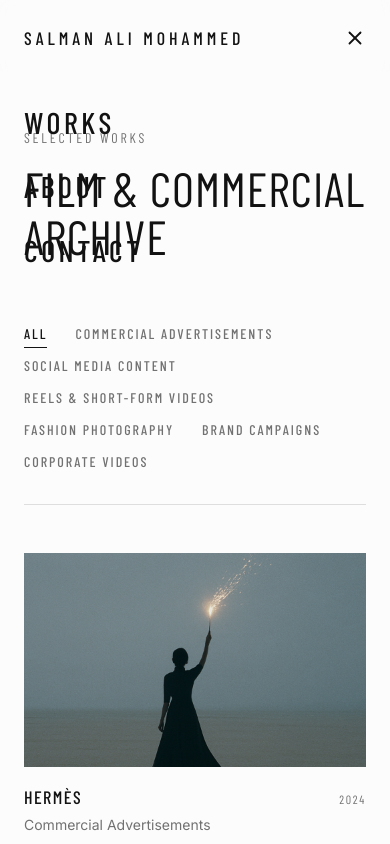
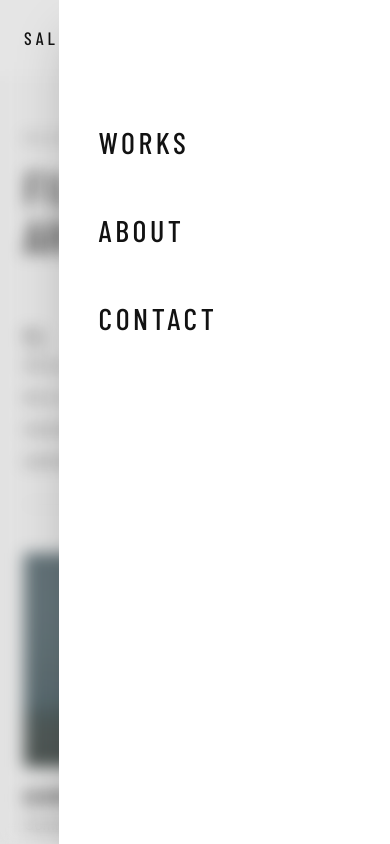
Before and after one commit to ownthesite/salam-ali-portfolio, a Next.js app: page /works in a window 390 px wide. Both pictures are taken after a click on the button "Open menu". Shown: the top 844 px of the page. Built offline with nearby package versions, Linux system fonts and the light colour scheme; a web font is replaced by a local one.

Commit message:
mobile-nav fix

```diff
--- a/components/site-nav.tsx
+++ b/components/site-nav.tsx
@@ -1,38 +1,40 @@
-'use client'
+"use client";
 
-import Link from 'next/link'
-import { usePathname } from 'next/navigation'
-import { useEffect, useState } from 'react'
-import { Menu, X } from 'lucide-react'
+import Link from "next/link";
+import { usePathname } from "next/navigation";
+import { useEffect, useState } from "react";
+import { Menu, X } from "lucide-react";
 
 const links = [
-  { href: '/works', label: 'Works' },
+  { href: "/works", label: "Works" },
   // { href: '/photography', label: 'Photography' },
-  { href: '/about', label: 'About' },
-  { href: '/contact', label: 'Contact' },
-]
+  { href: "/about", label: "About" },
+  { href: "/contact", label: "Contact" },
+];
 
 export function SiteNav() {
-  const pathname = usePathname()
-  const [open, setOpen] = useState(false)
+  const pathname = usePathname();
+  const [open, setOpen] = useState(false);
 
+  // Close the mobile menu automatically when the route changes
   useEffect(() => {
-    setOpen(false)
-  }, [pathname])
+    setOpen(false);
+  }, [pathname]);
 
+  // Lock body scroll when the mobile menu is open
   useEffect(() => {
-    document.body.style.overflow = open ? 'hidden' : ''
+    document.body.style.overflow = open ? "hidden" : "";
     return () => {
-      document.body.style.overflow = ''
-    }
-  }, [open])
+      document.body.style.overflow = "";
+    };
+  }, [open]);
 
   const isActive = (href: string) =>
-    href === '/' ? pathname === '/' : pathname.startsWith(href)
+    href === "/" ? pathname === "/" : pathname.startsWith(href);
 
   return (
-    <header className="fixed inset-x-0 top-0 z-50 bg-background/80 backdrop-blur-sm">
-      <nav className="mx-auto flex max-w-[1600px] items-center justify-between px-6 py-6 md:px-10">
+    <header className="fixed inset-x-0 top-0 z-[70] bg-white">
+      <nav className="relative z-50 mx-auto flex max-w-[1600px] items-center justify-between px-6 py-6 md:px-10">
         <Link
           href="/"
           className="font-heading text-lg font-medium uppercase tracking-[0.22em] text-foreground md:text-xl"
@@ -46,7 +48,7 @@ export function SiteNav() {
               <Link
                 href={link.href}
                 data-active={isActive(link.href)}
-                className="nav-link font-heading text-sm font-medium uppercase tracking-[0.18em] text-foreground/80 transition-colors hover:text-foreground"
+                className="nav-link font-heading text-sm font-medium uppercase tracking-[0.18em] text-foreground/80 transition-colors hover:text-foreground data-[active=true]:text-foreground"
               >
                 {link.label}
               </Link>
@@ -56,7 +58,7 @@ export function SiteNav() {
 
         <button
           type="button"
-          aria-label={open ? 'Close menu' : 'Open menu'}
+          aria-label={open ? "Close menu" : "Open menu"}
           onClick={() => setOpen((v) => !v)}
           className="text-foreground md:hidden"
         >
@@ -64,15 +66,28 @@ export function SiteNav() {
         </button>
       </nav>
 
-      {open && (
-        <div className="fixed inset-0 top-[72px] z-40 flex flex-col bg-background px-6 pt-8 md:hidden">
-          <ul className="flex flex-col gap-7">
+      {/* Mobile Menu Backdrop */}
+      <div
+        className={`fixed inset-0 z-[40] bg-black/10 backdrop-blur-sm transition-opacity duration-300 md:hidden ${
+          open ? "opacity-100" : "pointer-events-none opacity-0"
+        }`}
+        onClick={() => setOpen(false)}
+        aria-hidden="true"
+      />
+
+      {/* Mobile Menu Drawer */}
+      <div
+        className={`fixed inset-y-0 right-0 z-[50] w-[85vw] max-w-sm bg-white pt-28 shadow-2xl transition-transform duration-300 ease-in-out md:hidden ${
+          open ? "translate-x-0" : "translate-x-full"
+        }`}
+      >
+        <ul className="flex flex-col gap-7 px-6">
           {links.map((link) => (
             <li key={link.href}>
               <Link
                 href={link.href}
-                  data-active={isActive(link.href)}
-                  className="font-heading text-3xl font-medium uppercase tracking-[0.12em] text-foreground"
+                onClick={() => setOpen(false)}
+                className="inline-block w-full rounded-md  px-4 py-3 font-heading text-3xl font-medium uppercase tracking-[0.12em] text-foreground backdrop-blur-sm transition-colors active:bg-foreground/10"
               >
                 {link.label}
               </Link>
@@ -80,7 +95,6 @@ export function SiteNav() {
           ))}
         </ul>
       </div>
-      )}
     </header>
-  )
+  );
 }
```
Lines whose indentation alone changed are shown as unchanged.
